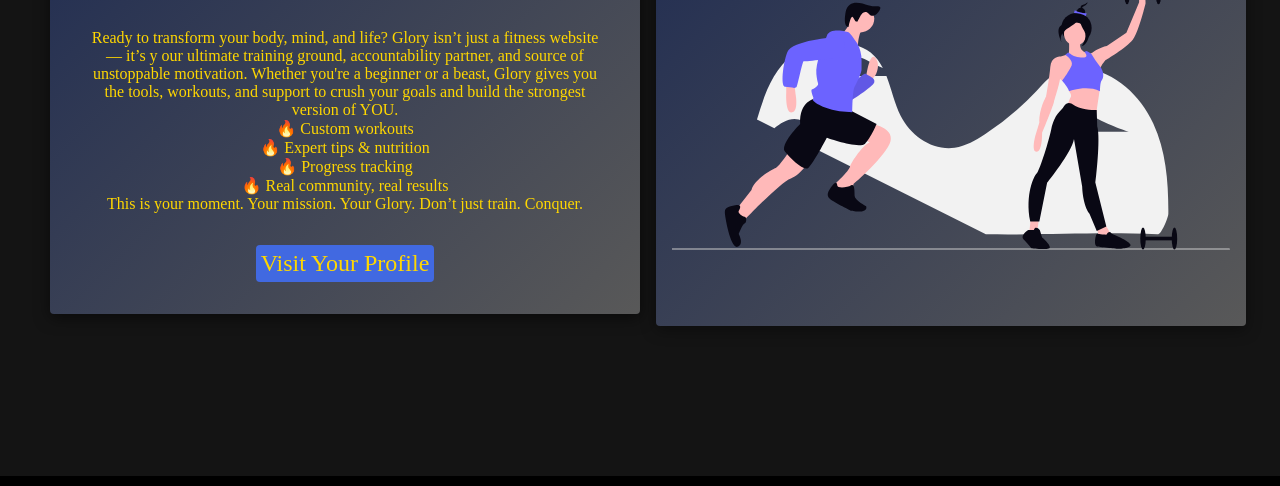
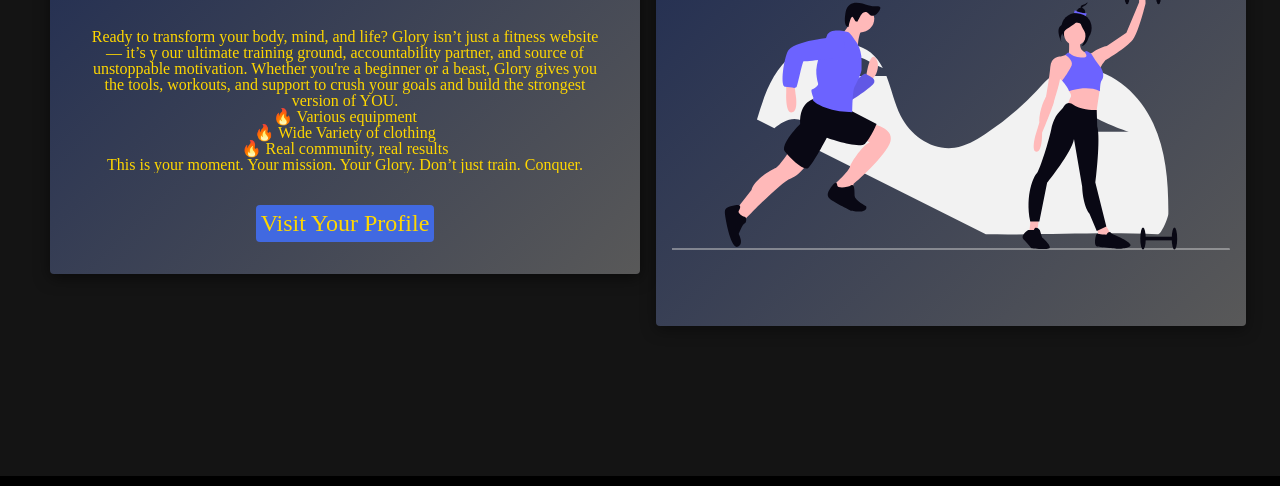
Before and after one commit to aaronCruise/Glory, a website: page frontend/home_user_logged_in/index.html in a window 1280 px wide. Shown: the part 244-730 px from the top of the page. Drawn offline with Linux system fonts and the light colour scheme; files whose address does not match are found by name.

Commit message:
home text modifications

```diff
--- a/frontend/home_user_logged_in/index.html
+++ b/frontend/home_user_logged_in/index.html
@@ -82,11 +82,9 @@
                 workouts, and support to crush your goals and build the
                 strongest version of YOU.
                 <br />
-                🔥 Custom workouts
+                🔥 Various equipment
                 <br />
-                🔥 Expert tips & nutrition
-                <br />
-                🔥 Progress tracking
+                🔥 Wide Variety of clothing
                 <br />
                 🔥 Real community, real results
                 <br />
--- a/frontend/home_user_logged_in/style.css
+++ b/frontend/home_user_logged_in/style.css
@@ -220,6 +220,10 @@
     align-items: center;
 }
 
+.basic-info p {
+    line-height: 1rem;
+}
+
 .hero-btn {
     font-size: 1.5rem;
     text-decoration: none;
```
